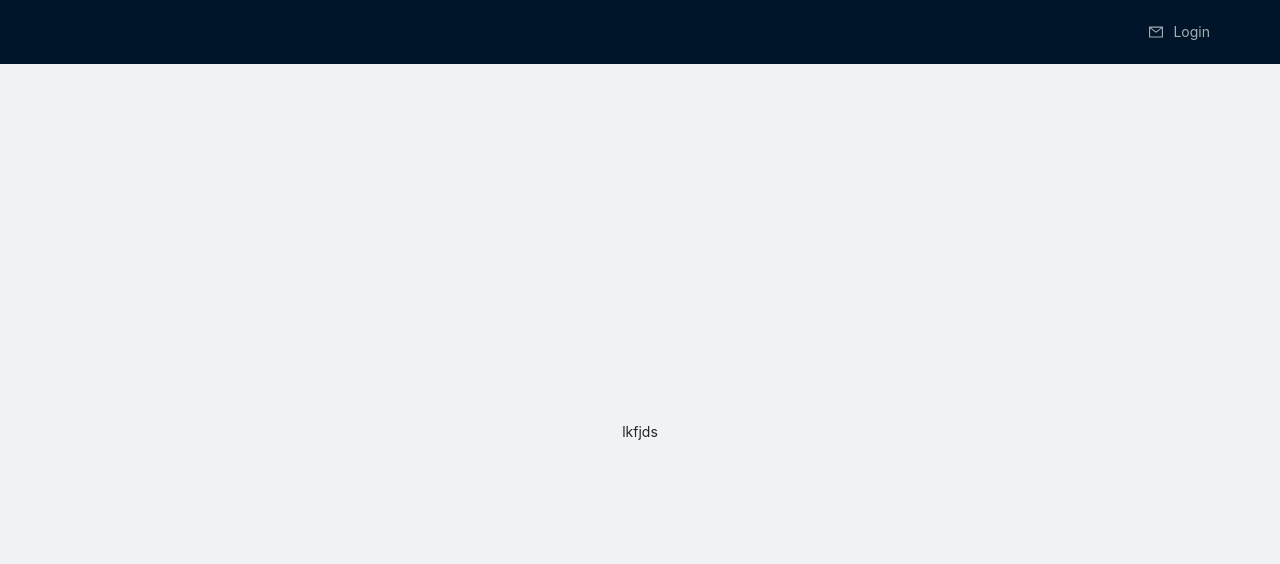
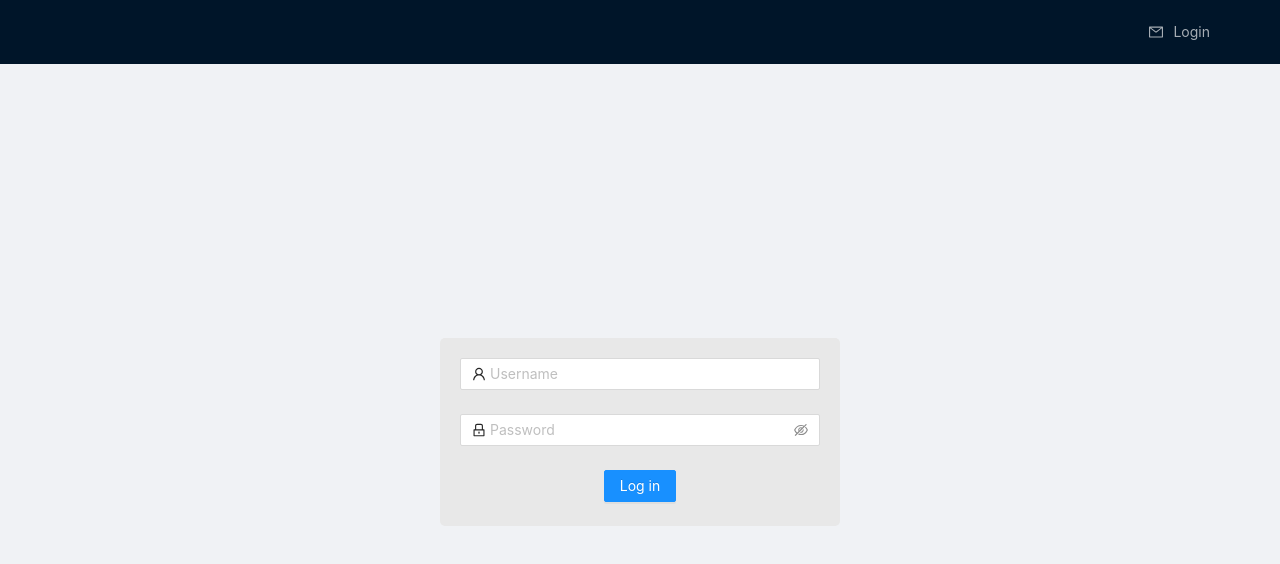
Before and after one commit to BohdanSolo/react-calendar, a React (Create React App) app: page /login in a window 1280 px wide. Shown: the top 564 px of the page. Built offline with nearby package versions, Linux system fonts and the light colour scheme.

Commit message:
LoginForm was created, and rules func for warnings

```diff
--- a/src/App.css
+++ b/src/App.css
@@ -3,3 +3,6 @@
 .h100 {
     height: calc(100vh - 64px);
 }
+.wrapper {
+   display: flex;
+}
--- /dev/null
+++ b/src/components/LoginForm.tsx
@@ -0,0 +1,70 @@
+import React, {FC, useState} from "react";
+import { Button, Form, Input, Layout } from "antd";
+import { UserOutlined, LockOutlined } from "@ant-design/icons";
+import { rules } from "../utils/rules";
+import {useAppDispatch, useAppSelector} from "../hooks/reduxHooks";
+import {login} from "../redux/action-creators/authActions";
+import {RootState} from "../redux/store";
+
+const stateAuth = (state: RootState) => state.auth
+
+const LoginForm: FC = (): JSX.Element => {
+    const dispatch = useAppDispatch()
+    const {isLoading, error} = useAppSelector(stateAuth);
+
+    const [username, setUsername] = useState<string>("")
+    const [password, setPassword] = useState<string>("")
+
+    const handleUserName = (e: React.FormEvent<HTMLInputElement>) => {
+      setUsername(e.currentTarget.value)
+    }
+    const handlePassword = (e: React.FormEvent<HTMLInputElement>) => {
+        setPassword(e.currentTarget.value)
+    }
+
+    const submit = () => {
+        dispatch(login({username, password}))
+    }
+
+    return (
+    <Layout>
+      <Form style={{ width: "400px", margin: "0 auto", padding: "20px 20px 0 20px", backgroundColor: "#e8e8e8", borderRadius: "5px" }} onFinish={submit}>
+          {error && <div style={{color: "red"}}>{error}</div>}
+        <Form.Item
+          name="username"
+          rules={[rules.required("Please input your username!")]}
+        >
+          <Input
+            prefix={<UserOutlined className="site-form-item-icon" />}
+            placeholder="Username"
+            value={username}
+            onChange={handleUserName}
+
+          />
+        </Form.Item>
+        <Form.Item
+          name="password"
+          rules={[rules.required("Please input your password!")]}
+        >
+          <Input.Password
+            prefix={<LockOutlined className="site-form-item-icon" />}
+            type="password"
+            placeholder="Password"
+            value={password}
+            onChange={handlePassword}
+
+          />
+        </Form.Item>
+        <Form.Item shouldUpdate style={{ textAlign: "center" }}>
+          {() => (
+            <Button type="primary" htmlType="submit" loading={isLoading}>
+              Log in
+            </Button>
+          )}
+        </Form.Item>
+      </Form>
+    </Layout>
+  );
+};
+
+export default LoginForm;
--- a/src/pages/Login.tsx
+++ b/src/pages/Login.tsx
@@ -1,12 +1,16 @@
 import React, { FC } from "react";
 import {Layout, Row} from "antd";
+import LoginForm from "../components/LoginForm";
+import "../App.css";
 
 const Login: FC = (): JSX.Element => {
-  return <Layout>
-    <Row justify={"center"} align={"middle"} className={"h100"}>
-lkfjds
-    </Row>
-  </Layout>;
+  return (
+    <Layout className={"wrapper"}>
+      <Row justify={"center"} align={"middle"} className={"h100"}>
+          <LoginForm />
+      </Row>
+    </Layout>
+  );
 };
 
 export default Login;
--- /dev/null
+++ b/src/utils/rules.ts
@@ -0,0 +1,7 @@
+
+export const rules = {
+    required: (message: string): {required: boolean, message: string} => ({
+        required: true,
+        message
+    })
+}
```
